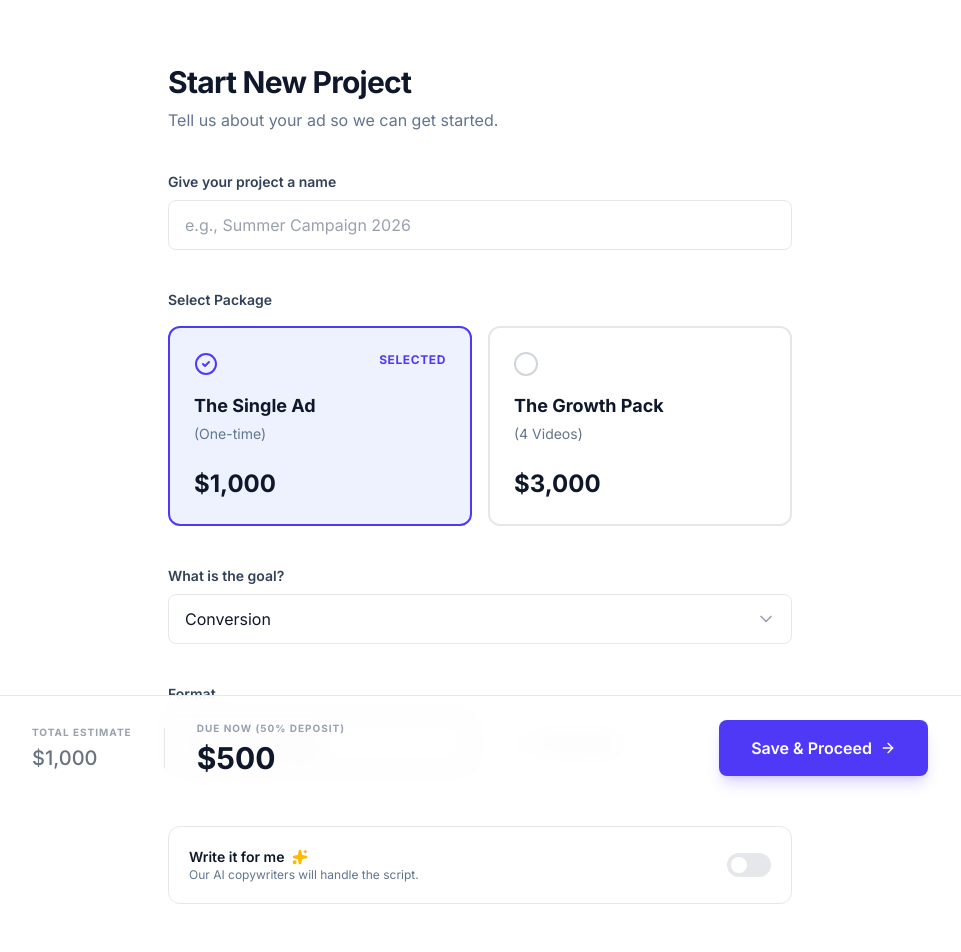
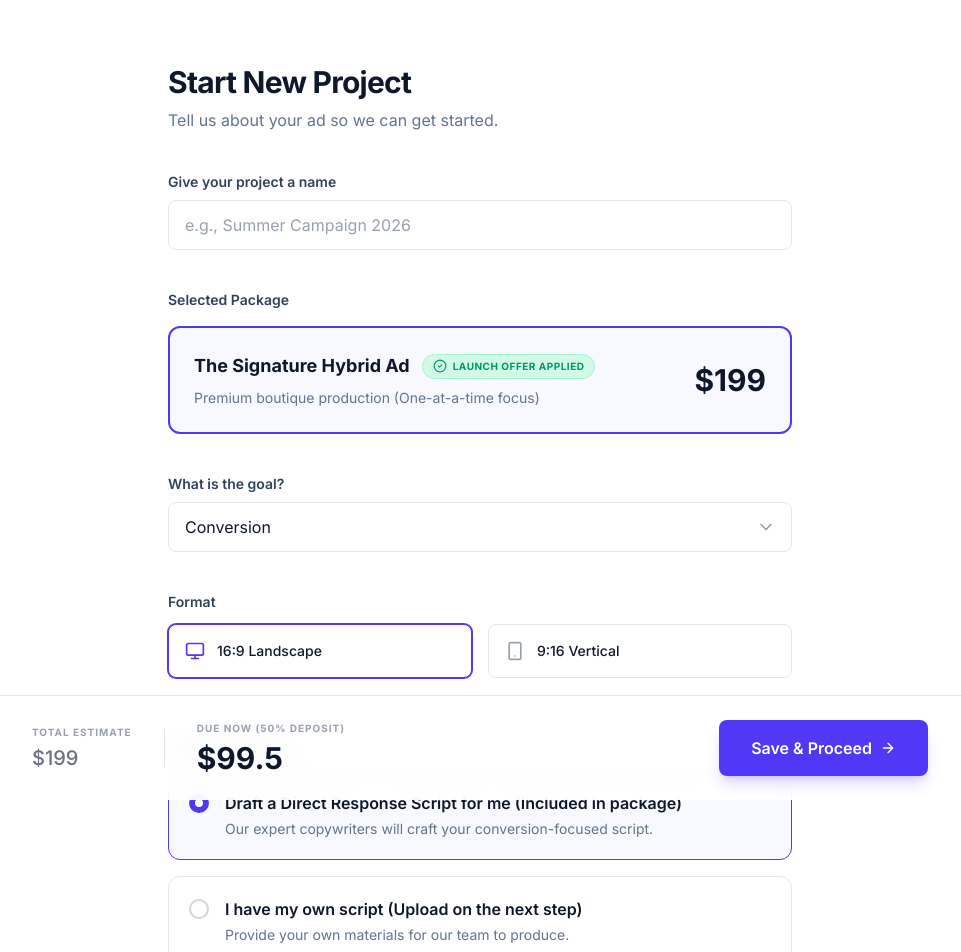
Before and after one commit to StackCuts/stackcuts-frontend, a Next.js app: page /start-project in a window 1280 px wide. Shown: the top 952 px of the page, without its empty margins (160-1121 px from the left). Built offline with nearby package versions, Linux system fonts and the light colour scheme; no server answers.

Commit message:
feat: add pricing and start project pages.

```diff
--- a/src/app/(public)/pricing/page.tsx
+++ b/src/app/(public)/pricing/page.tsx
@@ -51,7 +51,7 @@ export default function PricingPage() {
                   <li className="flex items-center gap-3 justify-center md:justify-start">
                     <CheckCircle2 className="text-indigo-600 w-6 h-6 shrink-0" />
                     <span className="text-slate-700 dark:text-slate-300 font-medium">
-                      1 High-Converting Video Ad
+                      1 High-Converting Video Ad (15-30s)
                     </span>
                   </li>
                   <li className="flex items-center gap-3 justify-center md:justify-start">
@@ -63,13 +63,13 @@ export default function PricingPage() {
                   <li className="flex items-center gap-3 justify-center md:justify-start">
                     <CheckCircle2 className="text-indigo-600 w-6 h-6 shrink-0" />
                     <span className="text-slate-700 dark:text-slate-300 font-medium">
-                      Scroll-Stopping UGC Hook
+                      Custom Digital Avatar Hook
                     </span>
                   </li>
                   <li className="flex items-center gap-3 justify-center md:justify-start">
                     <CheckCircle2 className="text-indigo-600 w-6 h-6 shrink-0" />
                     <span className="text-slate-700 dark:text-slate-300 font-medium">
-                      3-5 Day Turnaround
+                      3 - 5 Business Day Turnaround
                     </span>
                   </li>
                   <li className="flex items-center gap-3 justify-center md:justify-start">
--- a/src/app/(public)/start-project/page.tsx
+++ b/src/app/(public)/start-project/page.tsx
@@ -3,18 +3,25 @@
 
 import React, { useState, useEffect } from "react";
 import {
-  CheckCircle2, ChevronDown, Monitor, Smartphone,
-  ArrowRight, Sparkles
+  CheckCircle2,
+  ChevronDown,
+  Monitor,
+  Smartphone,
+  ArrowRight,
+  Sparkles,
 } from "lucide-react";
 import { motion } from "framer-motion";
 import Link from "next/link"; // Required for navigation
 
 export default function StartProjectPage() {
-  const [selectedPackage, setSelectedPackage] = useState<'single' | 'growth'>('single');
-  const [selectedFormat, setSelectedFormat] = useState<'landscape' | 'vertical'>('landscape');
-  const [isAiWriterEnabled, setIsAiWriterEnabled] = useState(false);
+  const [selectedFormat, setSelectedFormat] = useState<
+    "landscape" | "vertical"
+  >("landscape");
+  const [scriptingStrategy, setScriptingStrategy] = useState<"draft" | "own">(
+    "draft",
+  );
 
-  const total = selectedPackage === 'single' ? 1000 : 3000;
+  const total = 199;
   const deposit = total * 0.5;
 
   const [mounted, setMounted] = useState(false);
@@ -25,9 +32,7 @@ export default function StartProjectPage() {
 
   return (
     <div className="min-h-screen flex flex-col bg-white dark:bg-gray-950 text-slate-900 dark:text-white transition-colors duration-300">
-
       <main className="flex-grow container mx-auto max-w-2xl px-6 pt-16 pb-48">
-
         <header className="mb-10 text-center lg:text-left">
           <h1 className="text-3xl font-bold tracking-tight text-slate-900 dark:text-white mb-2">
             Start New Project
@@ -38,9 +43,11 @@ export default function StartProjectPage() {
         </header>
 
         <form className="space-y-10" onSubmit={(e) => e.preventDefault()}>
-
           <section>
-            <label className="block text-sm font-semibold text-slate-700 dark:text-gray-300 mb-2 text-center lg:text-left" htmlFor="project-name">
+            <label
+              className="block text-sm font-semibold text-slate-700 dark:text-gray-300 mb-2 text-center lg:text-left"
+              htmlFor="project-name"
+            >
               Give your project a name
             </label>
             <input
@@ -52,62 +59,37 @@ export default function StartProjectPage() {
           </section>
 
           <section>
-            <h2 className="text-sm font-semibold text-slate-700 dark:text-gray-300 mb-4 text-center lg:text-left">Select Package</h2>
-            <div className="grid grid-cols-1 md:grid-cols-2 gap-4">
-              <div
-                onClick={() => setSelectedPackage('single')}
-                className={`cursor-pointer group relative h-full p-6 border-2 rounded-xl transition-all ${
-                  selectedPackage === 'single'
-                    ? 'border-indigo-600 bg-indigo-50 dark:bg-indigo-900/20'
-                    : 'border-gray-200 dark:border-gray-800 bg-white dark:bg-gray-900 hover:border-gray-300 dark:hover:border-gray-700'
-                }`}
-              >
-                <div className="flex justify-between items-start mb-4">
-                  {selectedPackage === 'single' ? (
-                    <>
-                      <CheckCircle2 className="text-indigo-600 w-6 h-6" />
-                      <span className="text-xs font-bold uppercase tracking-wider text-indigo-600">Selected</span>
-                    </>
-                  ) : (
-                    <div className="w-6 h-6 rounded-full border-2 border-gray-300 dark:border-gray-600" />
-                  )}
+            <h2 className="text-sm font-semibold text-slate-700 dark:text-gray-300 mb-4 text-center lg:text-left">
+              Selected Package
+            </h2>
+            <div className="flex flex-col sm:flex-row justify-between items-start sm:items-center p-6 border-2 border-indigo-600 rounded-xl bg-indigo-50/50 dark:bg-indigo-900/20 transition-all gap-4">
+              <div>
+                <div className="flex flex-wrap items-center gap-3 mb-2">
+                  <h3 className="text-lg font-bold text-slate-900 dark:text-white">
+                    The Signature Hybrid Ad
+                  </h3>
+                  <div className="flex items-center gap-1.5 px-2.5 py-1 rounded-full bg-emerald-100 dark:bg-emerald-900/30 border border-emerald-200 dark:border-emerald-800/50">
+                    <CheckCircle2 className="w-3.5 h-3.5 text-emerald-600 dark:text-emerald-400" />
+                    <span className="text-[10px] font-bold text-emerald-600 dark:text-emerald-400 uppercase tracking-wider">
+                      Launch offer applied
+                    </span>
+                  </div>
                 </div>
-                <div className="text-center lg:text-left">
-                  <h3 className="text-lg font-bold text-slate-900 dark:text-white mb-1">The Single Ad</h3>
-                  <p className="text-sm text-slate-500 dark:text-gray-400 mb-6">(One-time)</p>
-                  <p className="text-2xl font-bold text-slate-900 dark:text-white">$1,000</p>
-                </div>
+                <p className="text-sm text-slate-500 dark:text-gray-400 text-left">
+                  Premium boutique production (One-at-a-time focus)
+                </p>
               </div>
-
-              <div
-                onClick={() => setSelectedPackage('growth')}
-                className={`cursor-pointer group relative h-full p-6 border-2 rounded-xl transition-all ${
-                  selectedPackage === 'growth'
-                    ? 'border-indigo-600 bg-indigo-50 dark:bg-indigo-900/20'
-                    : 'border-gray-200 dark:border-gray-800 bg-white dark:bg-gray-900 hover:border-gray-300 dark:hover:border-gray-700'
-                }`}
-              >
-                <div className="flex justify-between items-start mb-4">
-                  {selectedPackage === 'growth' ? (
-                    <>
-                      <CheckCircle2 className="text-indigo-600 w-6 h-6" />
-                      <span className="text-xs font-bold uppercase tracking-wider text-indigo-600">Selected</span>
-                    </>
-                  ) : (
-                    <div className="w-6 h-6 rounded-full border-2 border-gray-300 dark:border-gray-600" />
-                  )}
-                </div>
-                <div className="text-center lg:text-left">
-                  <h3 className="text-lg font-bold text-slate-900 dark:text-white mb-1">The Growth Pack</h3>
-                  <p className="text-sm text-slate-500 dark:text-gray-400 mb-6">(4 Videos)</p>
-                  <p className="text-2xl font-bold text-slate-900 dark:text-white">$3,000</p>
-                </div>
-              </div>
+              <p className="text-3xl font-bold text-slate-900 dark:text-white">
+                $199
+              </p>
             </div>
           </section>
 
           <section>
-            <label className="block text-sm font-semibold text-slate-700 dark:text-gray-300 mb-2 text-center lg:text-left" htmlFor="goal">
+            <label
+              className="block text-sm font-semibold text-slate-700 dark:text-gray-300 mb-2 text-center lg:text-left"
+              htmlFor="goal"
+            >
               What is the goal?
             </label>
             <div className="relative">
@@ -127,53 +109,113 @@ export default function StartProjectPage() {
           </section>
 
           <section>
-            <h2 className="text-sm font-semibold text-slate-700 dark:text-gray-300 mb-3 text-center lg:text-left">Format</h2>
+            <h2 className="text-sm font-semibold text-slate-700 dark:text-gray-300 mb-3 text-center lg:text-left">
+              Format
+            </h2>
             <div className="flex flex-wrap gap-4">
               <div
-                onClick={() => setSelectedFormat('landscape')}
+                onClick={() => setSelectedFormat("landscape")}
                 className={`flex-1 min-w-[160px] cursor-pointer flex items-center justify-center lg:justify-start gap-3 p-4 border rounded-lg transition-all ${
-                  selectedFormat === 'landscape'
-                    ? 'border-indigo-600 ring-1 ring-indigo-600 bg-white dark:bg-gray-900'
-                    : 'border-gray-200 dark:border-gray-800 bg-white dark:bg-gray-900'
+                  selectedFormat === "landscape"
+                    ? "border-indigo-600 ring-1 ring-indigo-600 bg-white dark:bg-gray-900"
+                    : "border-gray-200 dark:border-gray-800 bg-white dark:bg-gray-900"
                 }`}
               >
-                <Monitor className={`w-5 h-5 ${selectedFormat === 'landscape' ? 'text-indigo-600' : 'text-gray-400'}`} />
-                <span className="text-sm font-medium dark:text-white">16:9 Landscape</span>
+                <Monitor
+                  className={`w-5 h-5 ${selectedFormat === "landscape" ? "text-indigo-600" : "text-gray-400"}`}
+                />
+                <span className="text-sm font-medium dark:text-white">
+                  16:9 Landscape
+                </span>
               </div>
 
               <div
-                onClick={() => setSelectedFormat('vertical')}
+                onClick={() => setSelectedFormat("vertical")}
                 className={`flex-1 min-w-[160px] cursor-pointer flex items-center justify-center lg:justify-start gap-3 p-4 border rounded-lg transition-all ${
-                  selectedFormat === 'vertical'
-                    ? 'border-indigo-600 ring-1 ring-indigo-600 bg-white dark:bg-gray-900'
-                    : 'border-gray-200 dark:border-gray-800 bg-white dark:bg-gray-900'
+                  selectedFormat === "vertical"
+                    ? "border-indigo-600 ring-1 ring-indigo-600 bg-white dark:bg-gray-900"
+                    : "border-gray-200 dark:border-gray-800 bg-white dark:bg-gray-900"
                 }`}
               >
-                <Smartphone className={`w-5 h-5 ${selectedFormat === 'vertical' ? 'text-indigo-600' : 'text-gray-400'}`} />
-                <span className="text-sm font-medium dark:text-white">9:16 Vertical</span>
+                <Smartphone
+                  className={`w-5 h-5 ${selectedFormat === "vertical" ? "text-indigo-600" : "text-gray-400"}`}
+                />
+                <span className="text-sm font-medium dark:text-white">
+                  9:16 Vertical
+                </span>
               </div>
             </div>
           </section>
 
           <section className="pt-4">
-            <div
-              onClick={() => setIsAiWriterEnabled(!isAiWriterEnabled)}
-              className="flex items-center justify-between p-5 border border-gray-200 dark:border-gray-800 bg-white dark:bg-gray-900 rounded-xl cursor-pointer hover:border-indigo-300 dark:hover:border-indigo-900/50 transition-colors"
-            >
-              <div className="flex flex-col">
-                <div className="flex items-center gap-2">
-                  <span className="text-sm font-semibold text-slate-900 dark:text-white">Write it for me</span>
-                  <Sparkles className="w-4 h-4 text-amber-400 fill-amber-400" />
+            <h2 className="text-sm font-semibold text-slate-700 dark:text-gray-300 mb-4 text-center lg:text-left">
+              Scripting Strategy
+            </h2>
+            <div className="flex flex-col gap-4">
+              <div
+                onClick={() => setScriptingStrategy("draft")}
+                className={`cursor-pointer group flex items-start gap-4 p-5 border rounded-xl transition-all ${
+                  scriptingStrategy === "draft"
+                    ? "border-indigo-600 bg-indigo-50/50 dark:bg-indigo-900/20"
+                    : "border-gray-200 dark:border-gray-800 bg-white dark:bg-gray-900 hover:border-gray-300 dark:hover:border-gray-700"
+                }`}
+              >
+                <div className="flex-shrink-0 mt-0.5">
+                  <div
+                    className={`w-5 h-5 rounded-full border-2 flex items-center justify-center transition-colors ${
+                      scriptingStrategy === "draft"
+                        ? "border-indigo-600 bg-indigo-600"
+                        : "border-gray-300 dark:border-gray-600"
+                    }`}
+                  >
+                    {scriptingStrategy === "draft" && (
+                      <div className="w-2 h-2 rounded-full bg-white" />
+                    )}
+                  </div>
                 </div>
-                <span className="text-xs text-slate-500 dark:text-gray-400">Our AI copywriters will handle the script.</span>
+                <div>
+                  <h3 className="text-base font-semibold text-slate-900 dark:text-white mb-1">
+                    Draft a Direct Response Script for me (Included in package)
+                  </h3>
+                  <p className="text-sm text-slate-500 dark:text-gray-400">
+                    Our expert copywriters will craft your conversion-focused
+                    script.
+                  </p>
+                </div>
               </div>
 
-              <div className={`relative w-11 h-6 rounded-full transition-colors duration-200 ${isAiWriterEnabled ? 'bg-indigo-600' : 'bg-gray-200 dark:bg-gray-700'}`}>
-                <div className={`absolute top-1 left-1 bg-white w-4 h-4 rounded-full transition-transform duration-200 ${isAiWriterEnabled ? 'translate-x-5' : 'translate-x-0'}`} />
+              <div
+                onClick={() => setScriptingStrategy("own")}
+                className={`cursor-pointer group flex items-start gap-4 p-5 border rounded-xl transition-all ${
+                  scriptingStrategy === "own"
+                    ? "border-indigo-600 bg-indigo-50/50 dark:bg-indigo-900/20"
+                    : "border-gray-200 dark:border-gray-800 bg-white dark:bg-gray-900 hover:border-gray-300 dark:hover:border-gray-700"
+                }`}
+              >
+                <div className="flex-shrink-0 mt-0.5">
+                  <div
+                    className={`w-5 h-5 rounded-full border-2 flex items-center justify-center transition-colors ${
+                      scriptingStrategy === "own"
+                        ? "border-indigo-600 bg-indigo-600"
+                        : "border-gray-300 dark:border-gray-600"
+                    }`}
+                  >
+                    {scriptingStrategy === "own" && (
+                      <div className="w-2 h-2 rounded-full bg-white" />
+                    )}
+                  </div>
+                </div>
+                <div>
+                  <h3 className="text-base font-semibold text-slate-900 dark:text-white mb-1">
+                    I have my own script (Upload on the next step)
+                  </h3>
+                  <p className="text-sm text-slate-500 dark:text-gray-400">
+                    Provide your own materials for our team to produce.
+                  </p>
+                </div>
               </div>
             </div>
           </section>
-
         </form>
       </main>
 
@@ -181,12 +223,18 @@ export default function StartProjectPage() {
         <div className="container mx-auto max-w-4xl flex flex-col sm:flex-row items-center justify-between gap-6">
           <div className="flex items-center gap-8 w-full sm:w-auto justify-center sm:justify-start">
             <div>
-              <p className="text-[10px] uppercase font-bold tracking-widest text-gray-400 dark:text-gray-500 mb-1">Total Estimate</p>
-              <p className="text-xl font-medium text-gray-500 dark:text-gray-400">${total.toLocaleString()}</p>
+              <p className="text-[10px] uppercase font-bold tracking-widest text-gray-400 dark:text-gray-500 mb-1">
+                Total Estimate
+              </p>
+              <p className="text-xl font-medium text-gray-500 dark:text-gray-400">
+                ${total.toLocaleString()}
+              </p>
             </div>
             <div className="h-10 w-px bg-gray-200 dark:bg-gray-800 hidden sm:block"></div>
             <div>
-              <p className="text-[10px] uppercase font-bold tracking-widest text-gray-400 dark:text-gray-500 mb-1">Due Now (50% Deposit)</p>
+              <p className="text-[10px] uppercase font-bold tracking-widest text-gray-400 dark:text-gray-500 mb-1">
+                Due Now (50% Deposit)
+              </p>
               <motion.p
                 key={deposit}
                 initial={{ opacity: 0, y: 5 }}
@@ -208,7 +256,6 @@ export default function StartProjectPage() {
           </Link>
         </div>
       </footer>
-
     </div>
   );
 }
```
